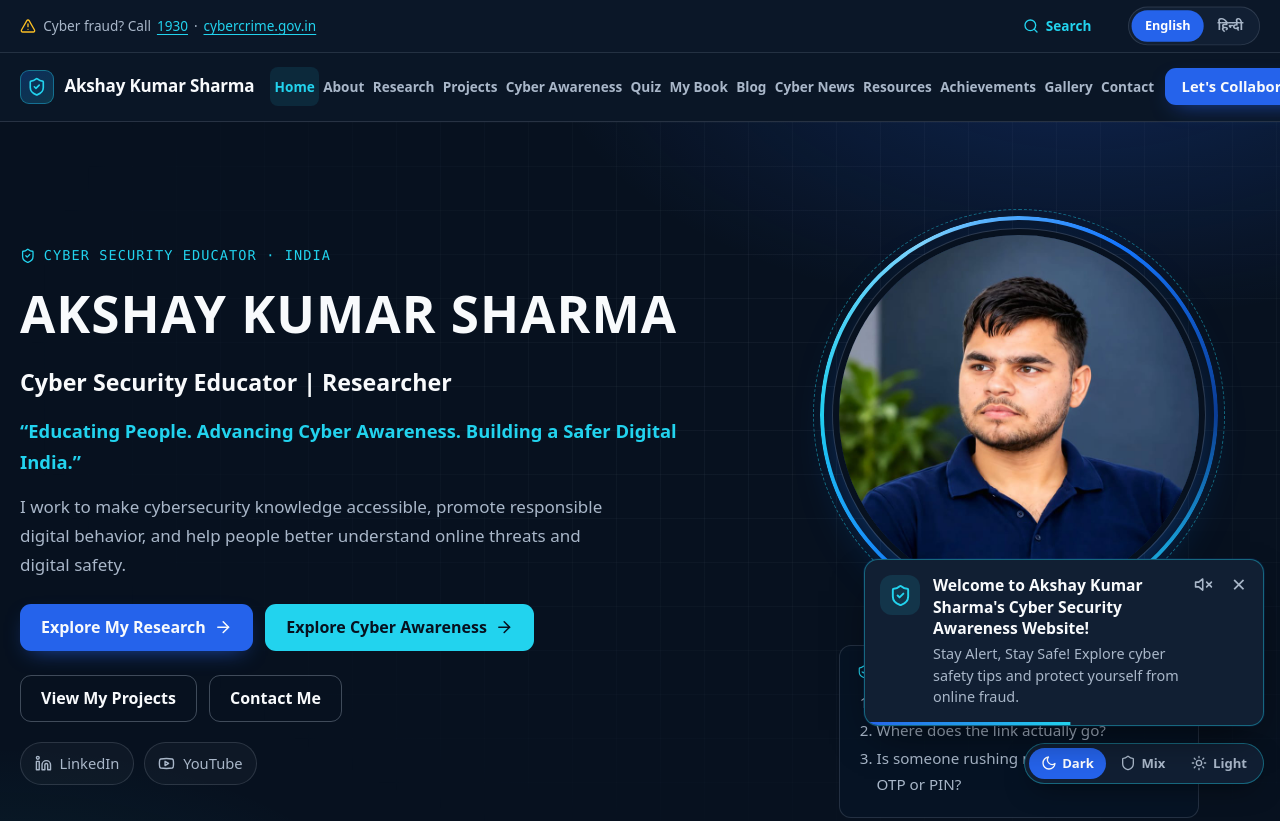
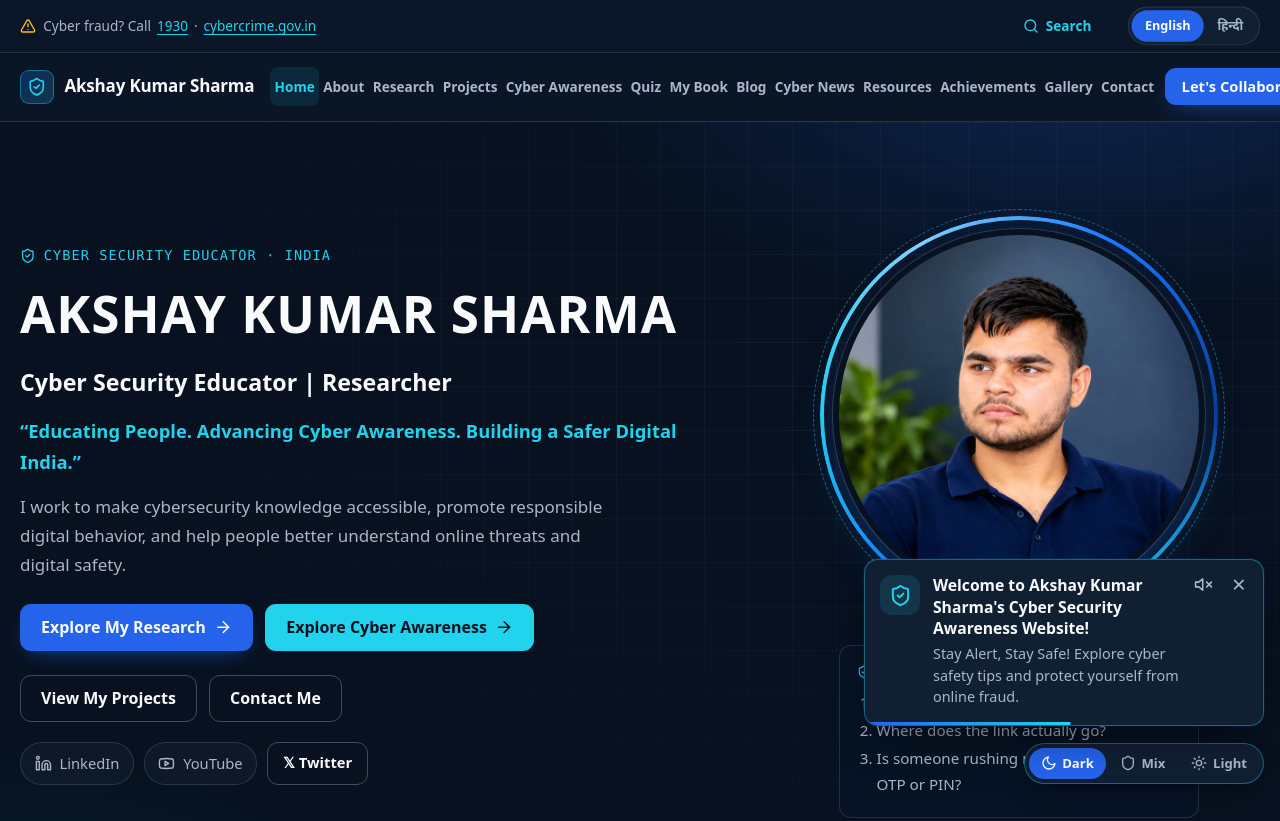
Before and after one commit to AkshayKSharmaOfficial/AkshayKSharmaOfficial.github.io, a website: page index.html in a window 1280 px wide. Shown: the top 821 px of the page. Drawn offline with Linux system fonts and the light colour scheme; no server answers.

Commit message:
Add Twitter link to social section
Added Twitter link to social row in index.html.

```diff
--- a/index.html
+++ b/index.html
@@ -92,7 +92,12 @@
         <a class="btn btn-outline" href="./projects/index.html"><span data-l="en">View My Projects</span><span data-l="hi" lang="hi" hidden>मेरे प्रोजेक्ट्स</span></a>
         <a class="btn btn-outline" href="./contact/index.html"><span data-l="en">Contact Me</span><span data-l="hi" lang="hi" hidden>संपर्क करें</span></a>
       </div>
-      <div class="social-row"><a class="social-link" href="https://www.linkedin.com/in/akshay-k-sharma/" target="_blank" rel="noopener noreferrer" aria-label="Akshay Kumar Sharma on LinkedIn (opens in a new tab)"><svg class="icon " viewBox="0 0 24 24" aria-hidden="true" focusable="false"><path d="M16 8a6 6 0 0 1 6 6v7h-4v-7a2 2 0 0 0-2-2 2 2 0 0 0-2 2v7h-4v-7a6 6 0 0 1 6-6z"/><rect width="4" height="12" x="2" y="9"/><circle cx="4" cy="4" r="2"/></svg><span>LinkedIn</span></a><a class="social-link" href="https://www.youtube.com/@cybersecwithakshay" target="_blank" rel="noopener noreferrer" aria-label="Cyber Security with Akshay on YouTube (opens in a new tab)"><svg class="icon " viewBox="0 0 24 24" aria-hidden="true" focusable="false"><path d="M2.5 17a24.12 24.12 0 0 1 0-10 2 2 0 0 1 1.4-1.4 49.56 49.56 0 0 1 16.2 0A2 2 0 0 1 21.5 7a24.12 24.12 0 0 1 0 10 2 2 0 0 1-1.4 1.4 49.55 49.55 0 0 1-16.2 0A2 2 0 0 1 2.5 17"/><path d="m10 15 5-3-5-3z"/></svg><span>YouTube</span></a></div>
+      <div class="social-row"><a class="social-link" href="https://www.linkedin.com/in/akshay-k-sharma/" target="_blank" rel="noopener noreferrer" aria-label="Akshay Kumar Sharma on LinkedIn (opens in a new tab)"><svg class="icon " viewBox="0 0 24 24" aria-hidden="true" focusable="false"><path d="M16 8a6 6 0 0 1 6 6v7h-4v-7a2 2 0 0 0-2-2 2 2 0 0 0-2 2v7h-4v-7a6 6 0 0 1 6-6z"/><rect width="4" height="12" x="2" y="9"/><circle cx="4" cy="4" r="2"/></svg><span>LinkedIn</span></a><a class="social-link" href="https://www.youtube.com/@cybersecwithakshay" target="_blank" rel="noopener noreferrer" aria-label="Cyber Security with Akshay on YouTube (opens in a new tab)"><svg class="icon " viewBox="0 0 24 24" aria-hidden="true" focusable="false"><path d="M2.5 17a24.12 24.12 0 0 1 0-10 2 2 0 0 1 1.4-1.4 49.56 49.56 0 0 1 16.2 0A2 2 0 0 1 21.5 7a24.12 24.12 0 0 1 0 10 2 2 0 0 1-1.4 1.4 49.55 49.55 0 0 1-16.2 0A2 2 0 0 1 2.5 17"/><path d="m10 15 5-3-5-3z"/></svg><span>YouTube</span></a> <a class="btn btn-outline btn-sm"
+   href="https://x.com/CyberAkshayK"
+   target="_blank"
+   rel="noopener noreferrer">
+   𝕏 Twitter
+</a></div>
     </div>
     <div>
       <div class="portrait-wrap"><div class="portrait-frame"><img src="./assets/images/portrait.jpg" alt="Portrait of Akshay Kumar Sharma" width="720" height="900" fetchpriority="high"></div></div>
```
